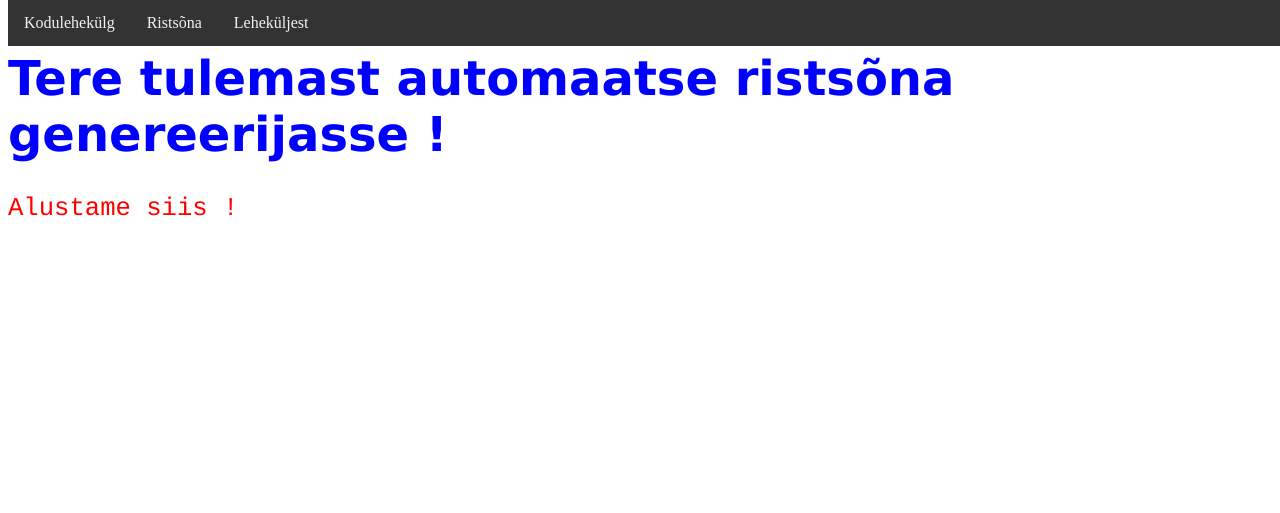
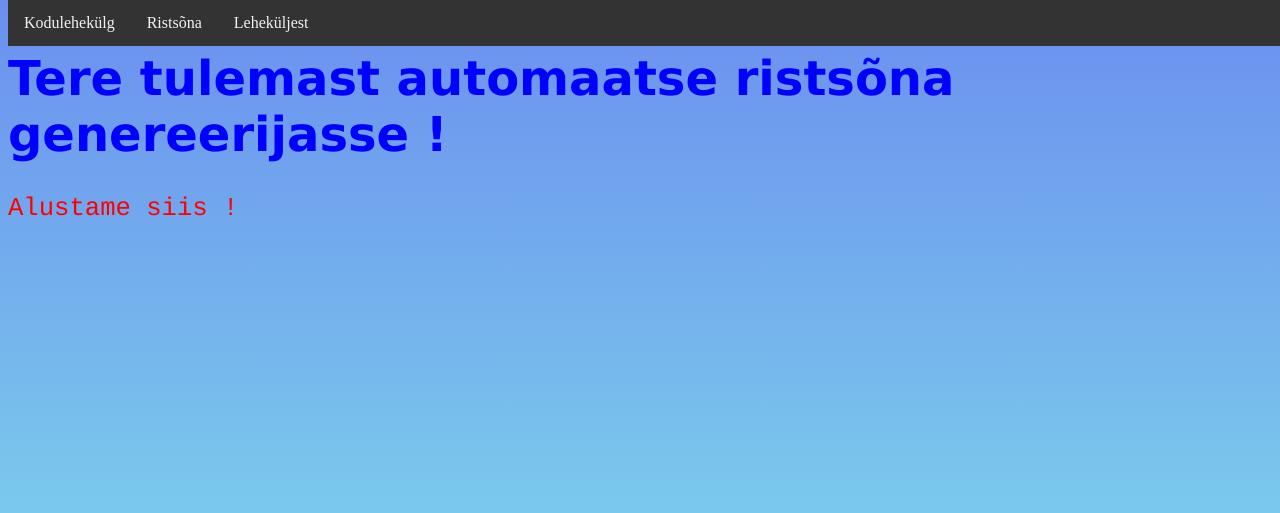
Before and after one commit to marvinvihman/Automatic-Crossword-Generator, a Flask app: page / in a window 1280 px wide. Shown: the top 513 px of the page. Run offline with Flask 2, Linux system fonts and the light colour scheme; parts of the project's set-up code (start-up, migrations or seed data) failed here and were passed over.

Commit message:
Adding gradient background

```diff
--- a/static/css/main.css
+++ b/static/css/main.css
@@ -1,3 +1,6 @@
+body {
+  background: -webkit-gradient(linear, left top, left bottom, from(#6b8fef), to(#83eaea)) fixed;
+}
 h1 {
   color: blue;
   font-family: verdana;
@@ -37,6 +40,10 @@ p  {
   margin-top: 50px; /* Add a top margin to avoid content overlay */
 }
 
+.crossword {
+
+}
+
 .button {
   border: none;
   color: white;
--- a/templates/kodu.html
+++ b/templates/kodu.html
@@ -17,6 +17,9 @@
         <h1>Tere tulemast automaatse ristsõna genereerijasse !</h1>
         <p>Alustame siis !</p>
     </div>
+    <div class="crossword main">
+
+    </div>
 
 </body>
 </html>
```
